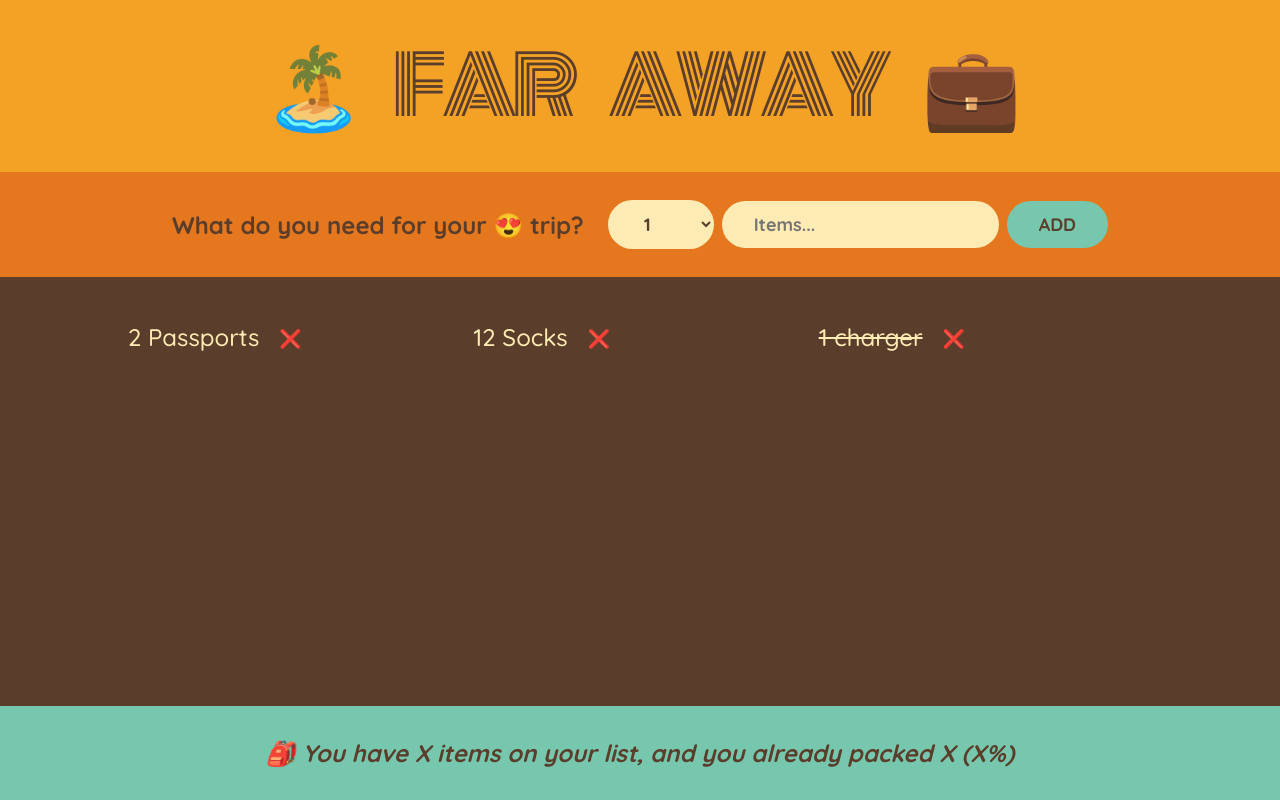
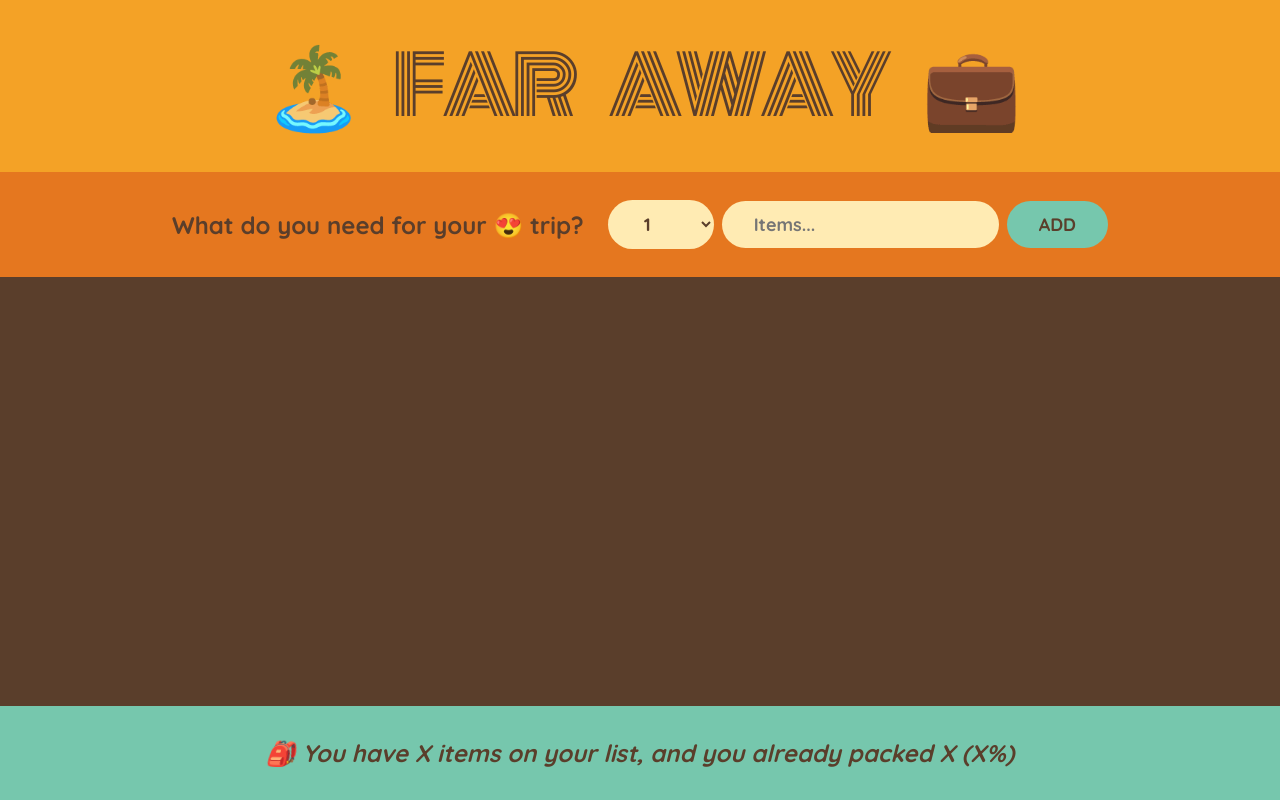
Before and after one commit to Sinna-Shan/travel-list, a React (Create React App) app: page / in a window 1280 px wide. Built offline with nearby package versions, Linux system fonts and the light colour scheme.

Commit message:
update and delete functionality added

```diff
--- a/src/App.js
+++ b/src/App.js
@@ -8,11 +8,22 @@
 ];
 
 export default function App() {
+  const [items, setItems] = useState([]);
+  function handelAddItems(item){
+    setItems(items => [...items, item])
+  }
+  function handelDeleteItem(id){
+    console.log(id);
+    setItems(items => items.filter(item=>item.id !== id))
+  }
+  function handelToggleItem(id){
+    setItems(items=>items.map(item => item.id === id ? { ...item, packed: !item.packed} : item))
+  }
   return (
     <div className="app">
       <Logo />
-      <Form />
-      <PackingList />
+      <Form onAddItems={handelAddItems}  />
+      <PackingList items={items} onDeleteItem = {handelDeleteItem} onUpdateItem = {handelToggleItem}/>
       <Stats />
     </div>
   );
@@ -21,14 +32,15 @@
 function Logo() {
   return <h1>🏝️ Far away 💼</h1>;
 }
-function Form() {
+function Form({onAddItems}) {
   const [description, setDescription] = useState("");
   const [quantity, setQuantity] = useState(1);
 
   function handelSubmit(e) {
     e.preventDefault();
+    if (!description) return;
     const newItem= {id: Date.now(), description, quantity, packed : false}
-    initialItems.push(newItem);
+    onAddItems(newItem);
     setDescription("");
     setQuantity(1);
   }
@@ -53,17 +65,30 @@
     </form>
   );
 }
-function PackingList() {
+function PackingList({items, onDeleteItem, onUpdateItem}) {
   return (
     <div className="list">
       <ul>
-        {initialItems.map((item) => (
-          <Item item={item} key={item.id} />
+        {items.map((item) => (
+          <Item item={item} key={item.id} onDeleteItem={onDeleteItem} onUpdateItem={onUpdateItem}/>
         ))}
       </ul>
     </div>
   );
 }
+
+function Item({ item, onDeleteItem, onUpdateItem }) {
+  return (
+    <li className="item">
+    <input type="checkbox" value={item.packed} onChange={() =>{onUpdateItem(item.id)}}/>
+      <span style={item.packed ? { textDecoration: "line-through" } : {}}>
+        {`${item.quantity} ${item.description}`}
+      </span>
+      <button onClick={() => onDeleteItem(item.id)}>❌</button>
+    </li>
+  );
+}
+
 function Stats() {
   return (
     <footer className="stats">
@@ -71,14 +96,3 @@
     </footer>
   );
 }
-
-function Item({ item }) {
-  return (
-    <li className="item">
-      <span style={item.packed ? { textDecoration: "line-through" } : {}}>
-        {`${item.quantity} ${item.description}`}
-      </span>
-      <button>❌</button>
-    </li>
-  );
-}
```
